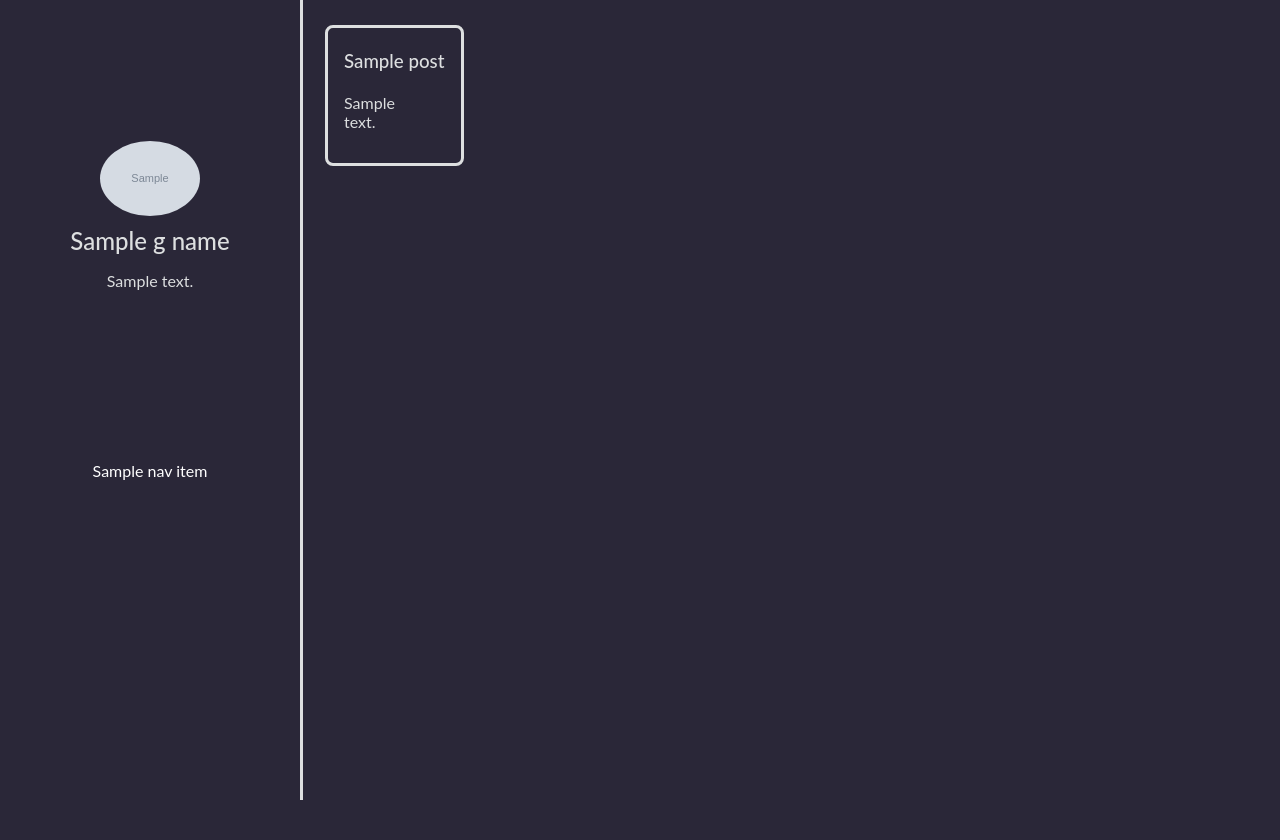
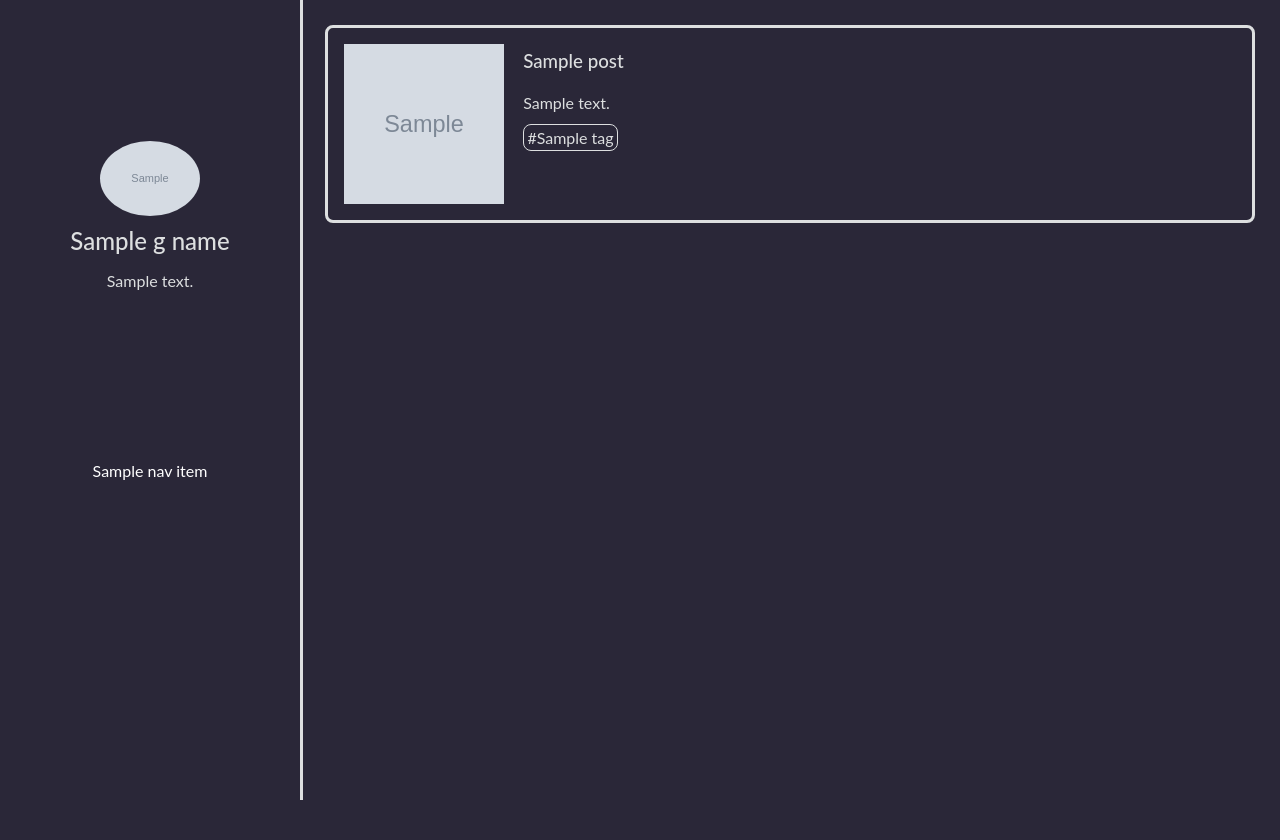
Before and after one commit to jmrundle/personal_website, a Python web app: template personal_site/templates/post_listing.html in a window 1280 px wide. Before the commit the page ends 800 px from the top, so only its background shows below. Run offline with Jinja, Linux system fonts and the light colour scheme; the template is opened without the code that fills it: most values are stand-ins (such as "Sample title", 1, 10 or a date in 2020); grey boxes marked "Sample" are stand-in pictures.

Commit message:
various styling changes

```diff
--- a/personal_site/static/css/more.css
+++ b/personal_site/static/css/more.css
@@ -68,6 +68,7 @@ h2 {
     display: block;
     padding: 10px;
     margin: 10px;
+    max-width: 8em;
 }
 
 .spotify-image {
@@ -79,7 +80,6 @@ h2 {
     font-family: 'Lucida Grande', 'Lucida Sans Unicode', 'Geneva', 'Verdana', sans-serif;
     font-size: 17px;
     font-weight: 300;
-    max-width: 9em;
     display: block;
     white-space: nowrap;
 }
--- a/personal_site/static/css/navbar.css
+++ b/personal_site/static/css/navbar.css
@@ -31,7 +31,6 @@ nav ul {
     padding: 0; margin: 0;
 }
 nav a {
-    text-decoration: none;
     color: var(--link-color);
     display: block;
     padding: .9em 0;
--- a/personal_site/static/css/posts.css
+++ b/personal_site/static/css/posts.css
@@ -10,7 +10,7 @@
     padding: 1em;
     border: solid;
     border-radius: 8px;
-    display: inline-block;
+    display: flex;
     margin: 5px;
 }
 .post:hover {
@@ -19,3 +19,28 @@
     -webkit-box-shadow: 0 10px 45px -20px #99ab987a;
     box-shadow: 0 10px 45px -20px #99ab987a;
 }
+.post-thumbnail {
+    width: 10em;
+    height: 10em;
+    background-size: cover;
+    background-position: center;
+}
+.post-tags {
+    list-style-type: none;
+}
+.post-tag:before{
+    content: "#"
+}
+.post-tag {
+    border: thin solid;
+    padding: 0.2em;
+    border-radius: 0.5em;
+}
+.post-tag:hover {
+    background-color: var(--secondary-font-color);
+    color: var(--primary-font-color)
+}
+.post-header {
+    padding-left: 1.2em;
+    flex-grow: 1;
+}
--- a/personal_site/static/css/styles.css
+++ b/personal_site/static/css/styles.css
@@ -19,6 +19,11 @@ body {
 h1, h2, h3, h4, h5 {
     font-weight: 500;
     margin: 0.3em 0;
+}
+
+a {
+    text-decoration: none;
+    color: inherit;
 }
 
 i {
@@ -53,8 +58,6 @@ i {
 }
 #colorful-socials a {
     padding: 15px 0;
-    text-decoration: none;
-
 }
 #colorful-socials i {
     padding: 0.45em;
@@ -68,3 +71,15 @@ footer li:hover {
     transform: scale(1.2);
     transition: all 350ms;
 }
+.content-wrapper {
+    padding: 20px;
+    height: 100%;
+}
+.center-container {
+    display: table;
+    height: 100%;
+}
+.centered-content {
+    display: table-cell;
+    vertical-align: middle;
+}
--- a/personal_site/templates/base.html
+++ b/personal_site/templates/base.html
@@ -43,7 +43,7 @@
 
 
         <section id="content">
-            <div style="padding: 20px">
+            <div class="content-wrapper">
                {% block content %}{% endblock %}
             </div>
         </section>
--- a/personal_site/templates/index.html
+++ b/personal_site/templates/index.html
@@ -1,6 +1,8 @@
 {% extends "base.html" %}
 
 {% block content %}
+    <div class="center-container">
+        <div class="centered-content">
             <header id="intro">
                 <h1>{{ g_name }}</h1>
                 <p>
@@ -23,4 +25,6 @@
                     {% endfor %}
                 </ul>
             </footer>
+        </div>
+    </div>
 {% endblock %}
--- a/personal_site/templates/post.html
+++ b/personal_site/templates/post.html
@@ -6,4 +6,5 @@
 
 {% block content %}
     {{ post_content | safe }}
+    <a style="text-decoration: none; color: inherit" href="/posts"><i class="fa fa-arrow-left"></i> Go Back</a>
 {% endblock %}
--- a/personal_site/templates/post_listing.html
+++ b/personal_site/templates/post_listing.html
@@ -1,14 +1,24 @@
 {% extends "base.html" %}
-{% block scripts %}
+
+{% block styles %}
     <link rel="stylesheet" href="{{ url_for("static", filename="css/posts.css") }}">
 {% endblock %}
+
 {% block content %}
     <div class="posts">
-        {% for post in posts %}
-            <a class="post-link" href="{{ post.link }}">
+        {% for name, post in posts.items() %}
+            <a class="post-link" href="/posts/{{ name }}">
                 <div class="post">
-                    <h3>{{ post.title }}</h3>
-                    <p>{{ post.description }}</p>
+                    <div class="post-thumbnail" style="background-image: url({{ post.image }}"></div>
+                    <div class="post-header">
+                        <h3 class="post-title">{{ post.title }}</h3>
+                        <p class="post-description">{{ post.description }}</p>
+                        <div class="post-tags">
+                            {% for tag in post.tags %}
+                                <span class="post-tag">{{ tag }}</span>
+                            {% endfor %}
+                        </div>
+                    </div>
                 </div>
             </a>
         {% endfor %}
--- a/requirements.txt
+++ b/requirements.txt
@@ -4,3 +4,4 @@ spotipy==2.12.0
 python-dotenv==0.13.0
 markdown
 PyYAML==5.3.1
+python-frontmatter==0.5.0
```
Also changed, not shown: config.py (+11 -6 lines), personal_site/api_services.py (+8 -8 lines), personal_site/posts.py (added, +28 -0 lines), personal_site/routes.py (+11 -14 lines), personal_site/templates/more.html (+8 -6 lines), README.md, 1 other file. Lines whose indentation alone changed are shown as unchanged.
